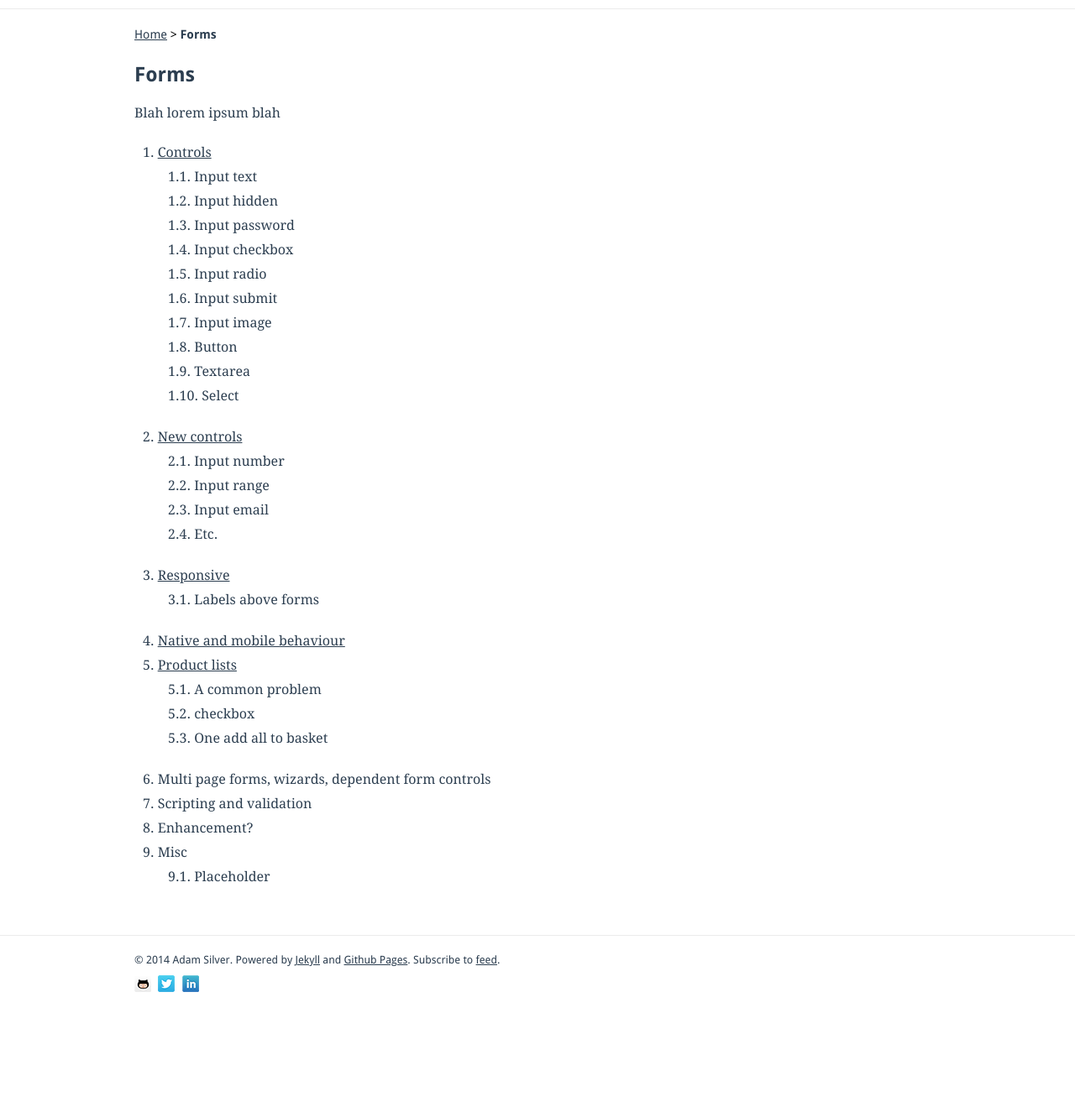
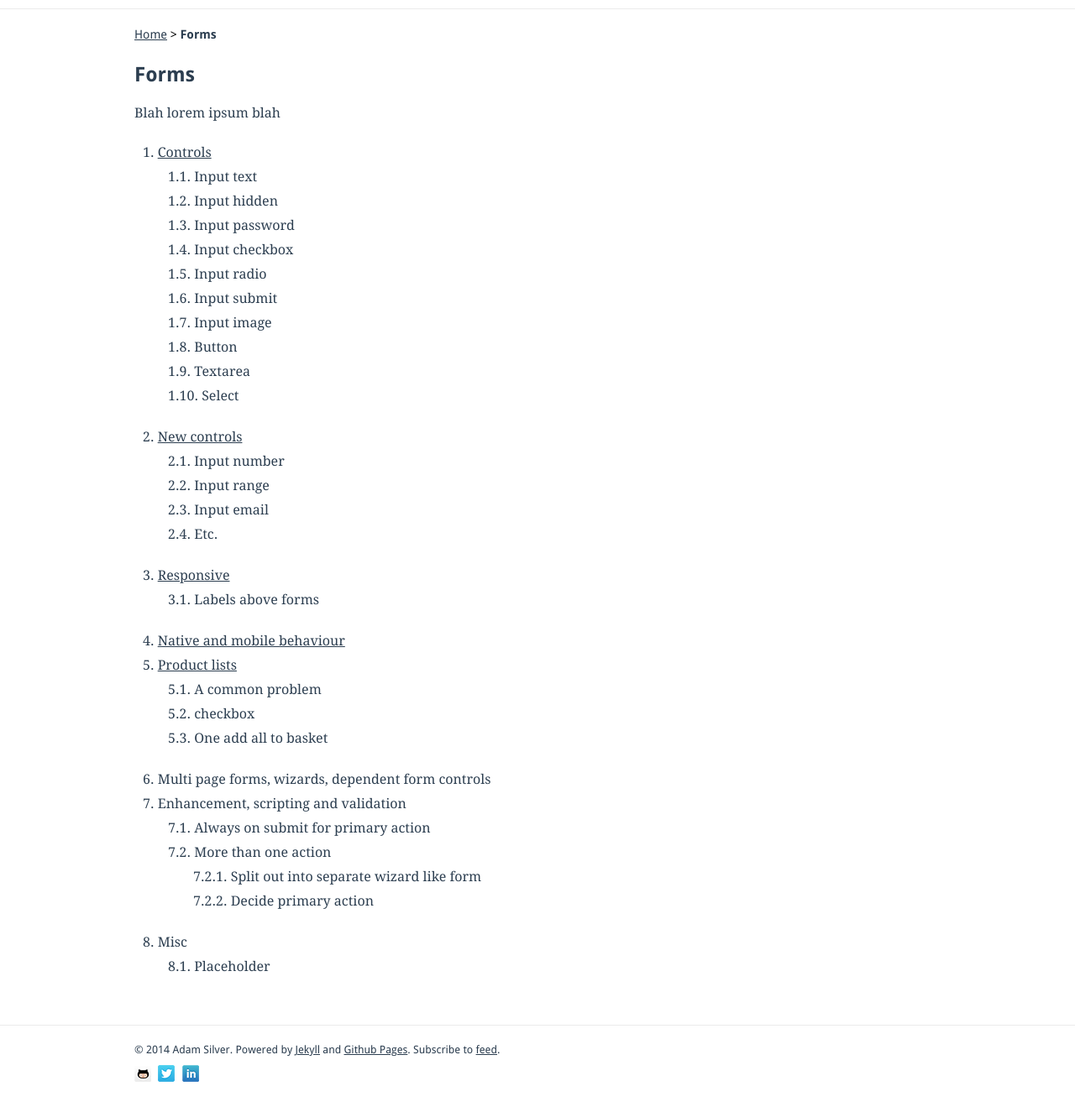
Before and after one commit to adamsilver/adamsilver.io-jekyll, a Jekyll site: the page built from _pages/books/forms.md, in a window 1280 px wide, cut to the strip 150-1469 px from the top of the page. Shown: the whole strip at 84% size. Built offline with Jekyll 4.4.1, drawn with Linux system fonts in a browser that asks for light colours; Markdown is read by kramdown in place of the engine named in the settings; before the commit the page ends 1362 px from its top, so only the background shows below that.

Commit message:
added section

```diff
--- a/_pages/books/forms.md
+++ b/_pages/books/forms.md
@@ -60,7 +60,10 @@ Blah lorem ipsum blah
     1. checkbox
     1. One add all to basket
 6. Multi page forms, wizards, dependent form controls
-7. Scripting and validation
-8. Enhancement?
+7. Enhancement, scripting and validation
+    1. Always on submit for primary action
+    1. More than one action
+        1. Split out into separate wizard like form
+        1. Decide primary action
 9. Misc
     1. Placeholder
```
